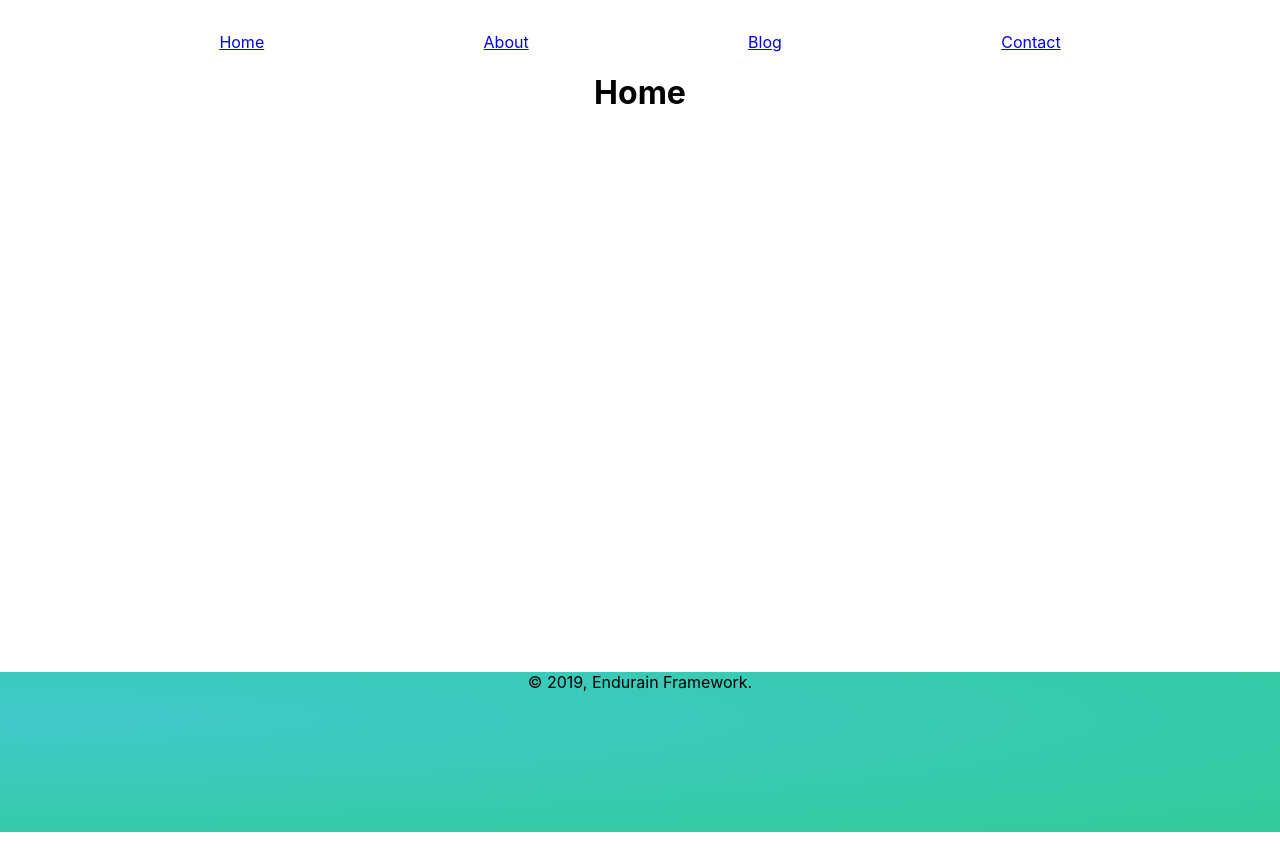
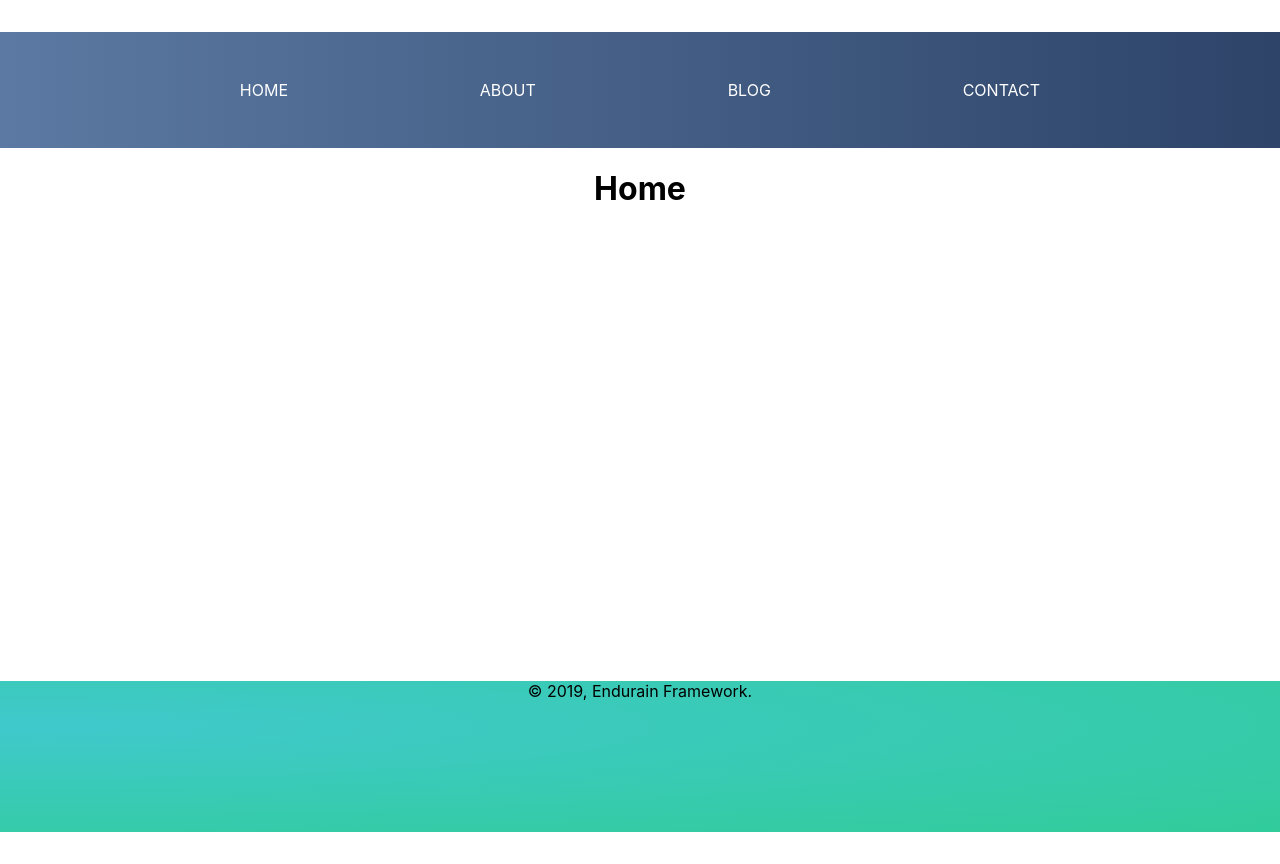
Before and after one commit to endurain/React-Framework, a React (Create React App) app: page / in a window 1280 px wide. Built offline with nearby package versions, Linux system fonts and the light colour scheme.

Commit message:
moving styles into variables in scss

```diff
--- a/src/App.scss
+++ b/src/App.scss
@@ -1,6 +1,7 @@
 $break-small: 980px;
 $break-large: 981px;
-
+$footer-gradient: radial-gradient(farthest-corner at 45px 45px, #40C9CC 0%, #31CC9A 100%);
+$header-gradient: linear-gradient(90deg,#5b79a2,#2e4469);
 
 .container {
    height: 100vh;
@@ -17,12 +18,20 @@ $break-large: 981px;
 nav {
   display: flex;
   justify-content: space-evenly;
+  background-image: $header-gradient;
+  padding: 3rem;
+    a {
+      color: #fff;
+    text-decoration: none;
+    text-transform: uppercase;
+    }
 }
 
 header {
   grid-row: 1;
   grid-column: 1/4;
   text-align: center;
+
 }
 main {
   grid-row: 2;
@@ -32,7 +41,7 @@ footer {
   grid-row: 3;
   grid-column: 1/4;
   text-align: center;
-  background-image: radial-gradient(farthest-corner at 45px 45px, #40C9CC 0%, #31CC9A 100%);
+  background-image: $footer-gradient;
 }
 .cell-1 {
    background: deepskyblue;
```
